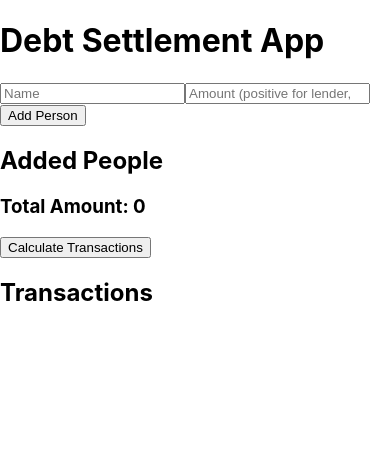
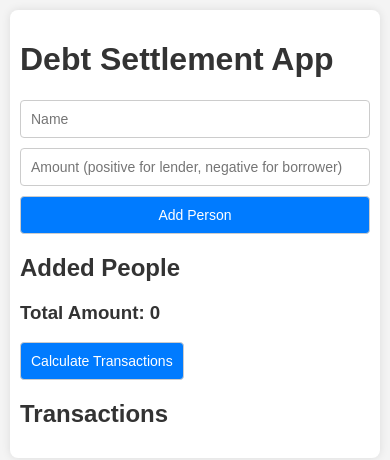
Before and after one commit to marcy326/debt-settlement, a React (Create React App) app: page / in a window 390 px wide. Shown: the top 460 px of the page. Built offline with nearby package versions, Linux system fonts and the light colour scheme.

Commit message:
Update App.css

```diff
--- a/src/App.css
+++ b/src/App.css
@@ -1,38 +1,71 @@
-.App {
-  text-align: center;
+body {
+  font-family: Arial, sans-serif;
+  margin: 0;
+  padding: 0;
+  background-color: #f4f4f4;
 }
 
-.App-logo {
-  height: 40vmin;
-  pointer-events: none;
+.App {
+  max-width: 800px;
+  margin: 20px auto;
+  padding: 20px;
+  background-color: #fff;
+  box-shadow: 0 0 10px rgba(0, 0, 0, 0.1);
+  border-radius: 8px;
 }
 
-@media (prefers-reduced-motion: no-preference) {
-  .App-logo {
-    animation: App-logo-spin infinite 20s linear;
+h1, h2, h3 {
+  color: #333;
+}
+
+form {
+  display: flex;
+  flex-direction: column;
+  gap: 10px;
+}
+
+input, button {
+  padding: 10px;
+  border: 1px solid #ccc;
+  border-radius: 4px;
+  font-size: 16px;
+}
+
+button {
+  background-color: #007bff;
+  color: #fff;
+  cursor: pointer;
+  transition: background-color 0.3s;
+}
+
+button:hover {
+  background-color: #0056b3;
+}
+
+ul {
+  list-style-type: none;
+  padding: 0;
+}
+
+li {
+  display: flex;
+  justify-content: space-between;
+  align-items: center;
+  padding: 10px;
+  border-bottom: 1px solid #ccc;
+}
+
+li:last-child {
+  border-bottom: none;
+}
+
+@media (max-width: 600px) {
+  .App {
+    margin: 10px;
+    padding: 10px;
+  }
+
+  input, button {
+    font-size: 14px;
   }
 }
-
-.App-header {
-  background-color: #282c34;
-  min-height: 100vh;
-  display: flex;
-  flex-direction: column;
-  align-items: center;
-  justify-content: center;
-  font-size: calc(10px + 2vmin);
-  color: white;
-}
-
-.App-link {
-  color: #61dafb;
-}
-
-@keyframes App-logo-spin {
-  from {
-    transform: rotate(0deg);
-  }
-  to {
-    transform: rotate(360deg);
-  }
-}
--- a/src/App.js
+++ b/src/App.js
@@ -1,6 +1,7 @@
-import React, { useState } from 'react';
+import React, { useState, useEffect } from 'react';
 import DebtForm from './components/DebtForm';
 import DebtResult from './components/DebtResult';
+import './App.css';
 
 function App() {
   const [people, setPeople] = useState([]);
@@ -8,12 +9,15 @@ function App() {
   const [error, setError] = useState('');
   const [totalAmount, setTotalAmount] = useState(0);
 
+  useEffect(() => {
+    const total = people.reduce((sum, person) => sum + person.amount, 0);
+    setTotalAmount(total);
+  }, [people]);
+
   // グリーディ法でペア探索して最小の取引を計算する関数
   const calculateTransactions = () => {
-    const total = people.reduce((sum, person) => sum + person.amount, 0);
-    setTotalAmount(total);
     // 金額の総和が0でない場合は警告を出して計算を実行しない
-    if (total !== 0) {
+    if (totalAmount !== 0) {
       setError('金額の総和が0になっていません');
       return;
     }
--- a/src/components/DebtForm.js
+++ b/src/components/DebtForm.js
@@ -1,4 +1,5 @@
 import React, { useState } from 'react';
+import '../App.css';
 
 function DebtForm({ setPeople, people }) {
   const [name, setName] = useState('');
--- a/src/components/DebtResult.js
+++ b/src/components/DebtResult.js
@@ -1,4 +1,5 @@
 import React from 'react';
+import '../App.css';
 
 function DebtResult({ transactions }) {
   return (
```
